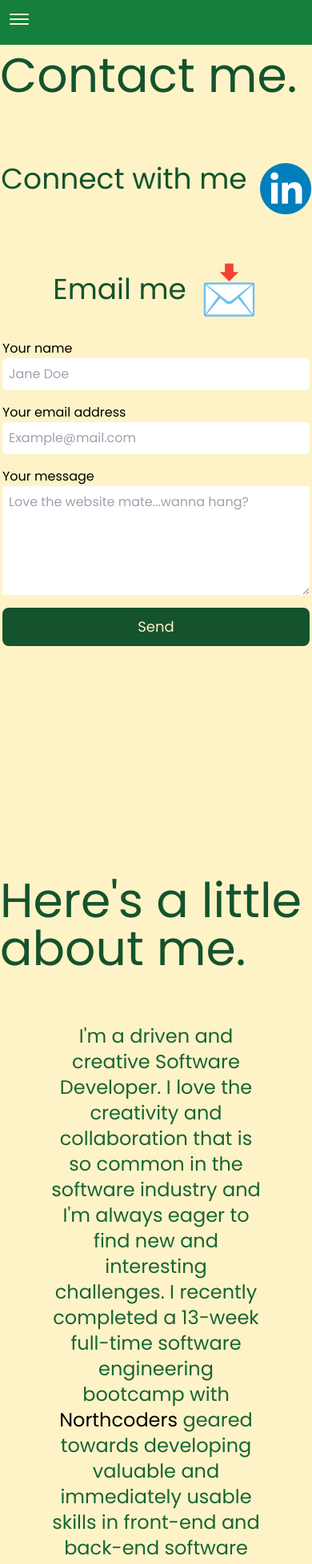
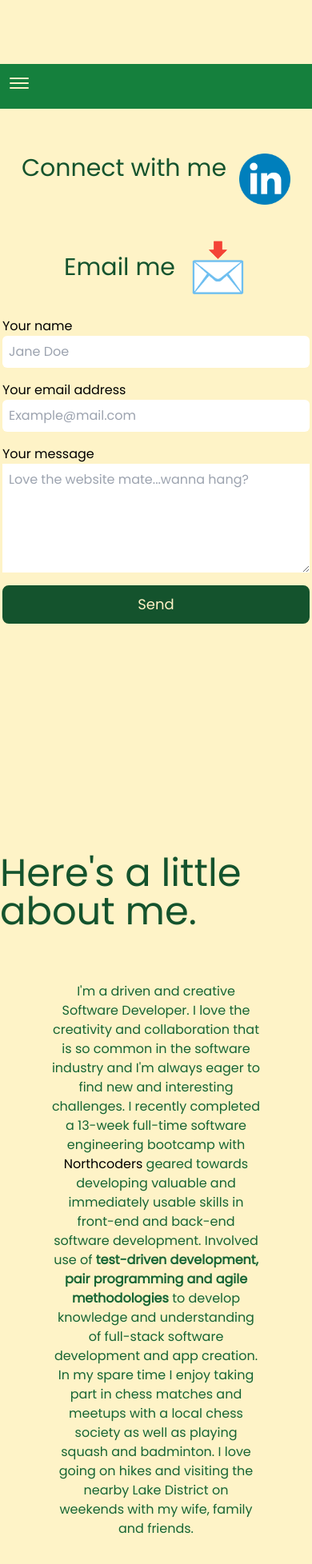
Before and after one commit to Jookz/Landing-Page, a React (Vite) app: page /contact in a window 390 px wide. Shown: the top 1956 px of the page at 80% size. Built offline with nearby package versions, Linux system fonts and the light colour scheme; the HTML template or start-up script is replaced by a standard one.

Commit message:
amended styling to change deployed version (text too large)

```diff
--- a/src/Components/Pages/About.jsx
+++ b/src/Components/Pages/About.jsx
@@ -7,14 +7,14 @@ export default function About() {
     <div id="about" className="mt-48 mb-48">
       <div className="h-16"></div>
       <Reveal delay={0.25}>
-        <h1 className="text-green-900 md:text-8xl text-6xl">
+        <h1 className="text-green-900 md:text-7xl text-5xl">
           Here's a little about me.
         </h1>
       </Reveal>
 
       <section className="p-16 flex items-center flex-wrap">
         <Reveal delay={0.25}>
-          <p className="text-green-800 text-2xl text-center my-auto">
+          <p className="text-green-800 text-1xl text-center my-auto">
             I'm a driven and creative Software Developer. I love the creativity
             and collaboration that is so common in the software industry and I'm
             always eager to find new and interesting challenges. I recently
--- a/src/Components/Pages/Contact.jsx
+++ b/src/Components/Pages/Contact.jsx
@@ -40,9 +40,8 @@ export default function Contact() {
 
   return (
     <div id="contact" className="relative">
-      <div className="h-16"></div>
       <Reveal delay={0.5}>
-        <h1 className="text-green-900 md:text-8xl text-6xl mb-20">
+        <h1 className="text-green-900 md:text-7xl text-5xl mt-20 mb-16">
           Contact me.
         </h1>
       </Reveal>
@@ -53,8 +52,8 @@ export default function Contact() {
           target="_blank"
         >
           <Reveal delay={0.5}>
-            <div className="group flex flex-row mb-16">
-              <h1 className="text-green-900 md:text-6xl text-4xl items-baseline hover:text-black mr-4">
+            <div className="group flex flex-row mb-12">
+              <h1 className="text-green-900 md:text-5xl text-3xl items-baseline hover:text-black mr-4">
                 Connect with me
               </h1>
               <img
@@ -68,7 +67,7 @@ export default function Contact() {
         <Reveal delay={0.5}>
           <div className="group flex flex-col items-center">
             <div className="flex flex-row items-center">
-              <h1 className="text-green-900 md:text-6xl text-4xl mr-4">
+              <h1 className="text-green-900 md:text-5xl text-3xl mr-4">
                 Email me
               </h1>
               <div className="text-6xl group-hover:animate-bounce">📩</div>
--- a/src/Components/Pages/Home.jsx
+++ b/src/Components/Pages/Home.jsx
@@ -9,7 +9,7 @@ export default function Home() {
   return (
     <Reveal>
       <BackgroundAnimation />
-      <h2 className="text-green-900 md:text-8xl text-6xl pt-24">
+      <h2 className="text-green-900 md:text-7xl text-5xl pt-24">
         Hello and welcome to my portfolio page. My name is{" "}
         <span className="text-black">Jonathan Chatterton</span> and I am a
         Junior Software Developer.
--- a/src/Components/Pages/Projects.jsx
+++ b/src/Components/Pages/Projects.jsx
@@ -30,9 +30,10 @@ export default function Projects() {
   };
 
   return (
+    <Reveal>
       <div id="projects">
         <div className="h-16"></div>
-      <h2 className="text-green-900 md:text-8xl text-6xl">My Projects.</h2>
+        <h2 className="text-green-900 md:text-7xl text-5xl">My Projects.</h2>
         <div className="w-48 h-8 mx-auto mt-12 relative z-50">
           <SwitchSelector
             onChange={handleSwitch}
@@ -48,5 +49,6 @@ export default function Projects() {
           <BackgroundAnimation />
         </div>
       </div>
+    </Reveal>
   );
 }
--- a/src/Components/Pages/Skills.jsx
+++ b/src/Components/Pages/Skills.jsx
@@ -5,7 +5,7 @@ export default function Skills() {
   return (
     <div id="skills" className="pt-8">
       <Reveal>
-        <h1 className="text-green-900 md:text-8xl text-6xl mt-8">
+        <h1 className="text-green-900 md:text-7xl text-5xl mt-8">
           Technical skills.
         </h1>
       </Reveal>
--- a/src/Components/Pages/projects/Junket.jsx
+++ b/src/Components/Pages/projects/Junket.jsx
@@ -12,7 +12,7 @@ export default function Junket() {
           alt="Junket Logo"
         />
         <section className="p-10 bg-green-900 rounded-xl mx-16 px-16">
-          <p className="text-amber-100 text-2xl mb-10 text-center">
+          <p className="text-amber-100 text-1xl mb-10 text-center">
             Junket is a solo-traveler application designed to redefine your
             travel experience. Seamlessly connect with fellow explorers and
             share captivating experiences. Craft your unique journey, attend
--- a/src/Components/Pages/projects/NCNews.jsx
+++ b/src/Components/Pages/projects/NCNews.jsx
@@ -5,7 +5,7 @@ export default function NCNews() {
   return (
     <Reveal>
       <section className="grid justify-center">
-        <h1 className="text-black text-center text-7xl font-serif mb-4 mt-4">
+        <h1 className="text-black text-center md:text-7xl text-5xl font-serif mb-4 mt-4">
           NC News
         </h1>
         <Link
@@ -17,7 +17,7 @@ export default function NCNews() {
         </Link>
 
         <section className="p-10 bg-green-800 rounded-xl h-fit mx-16 px-16">
-          <p className="text-amber-100 text-2xl mb-10 text-center">
+          <p className="text-amber-100 text-1xl mb-10 text-center">
             NC-News is a simulated news platform, designed with a backend API
             that enables programmatic access to application data, and a front
             end that allows the user to easily and effectively use it. The
--- a/tailwind.config.js
+++ b/tailwind.config.js
@@ -26,7 +26,7 @@ export default {
         },
       },
       backgroundImage: {
-        parallax: "url('./public/images/Hiking.jpeg')",
+        parallax: "url('./images/Hiking.jpeg')",
       },
       fontFamily: {
         sans: ["Poppins", ...defaultTheme.fontFamily.sans],
```
Also changed, not shown: vite.config.js.timestamp-1703074938186-a3aa0bb7b17fe.mjs (added, +12 -0 lines), 1 other file (tests, documents, lock files or other folders). Lines whose indentation alone changed are shown as unchanged.
